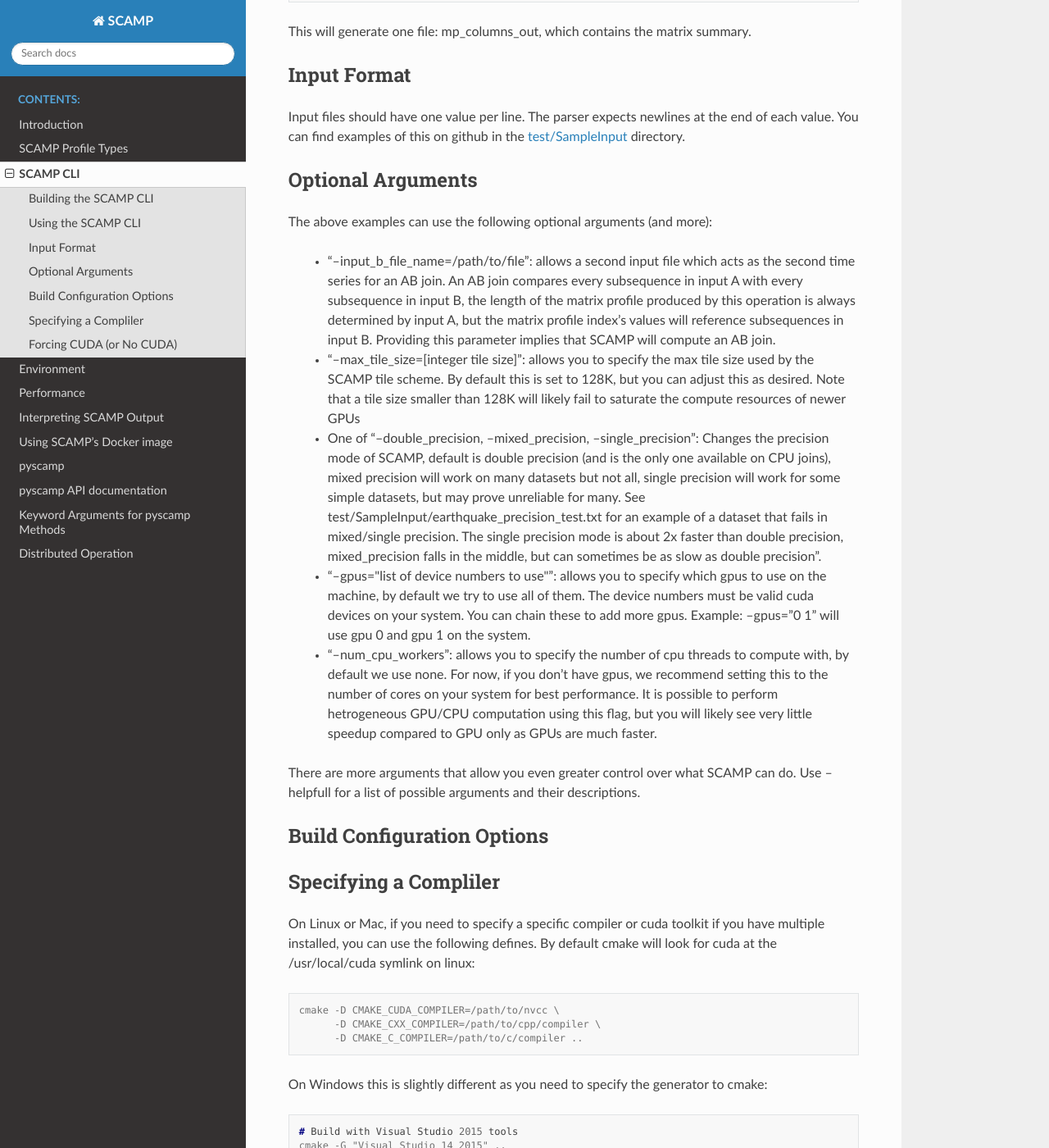
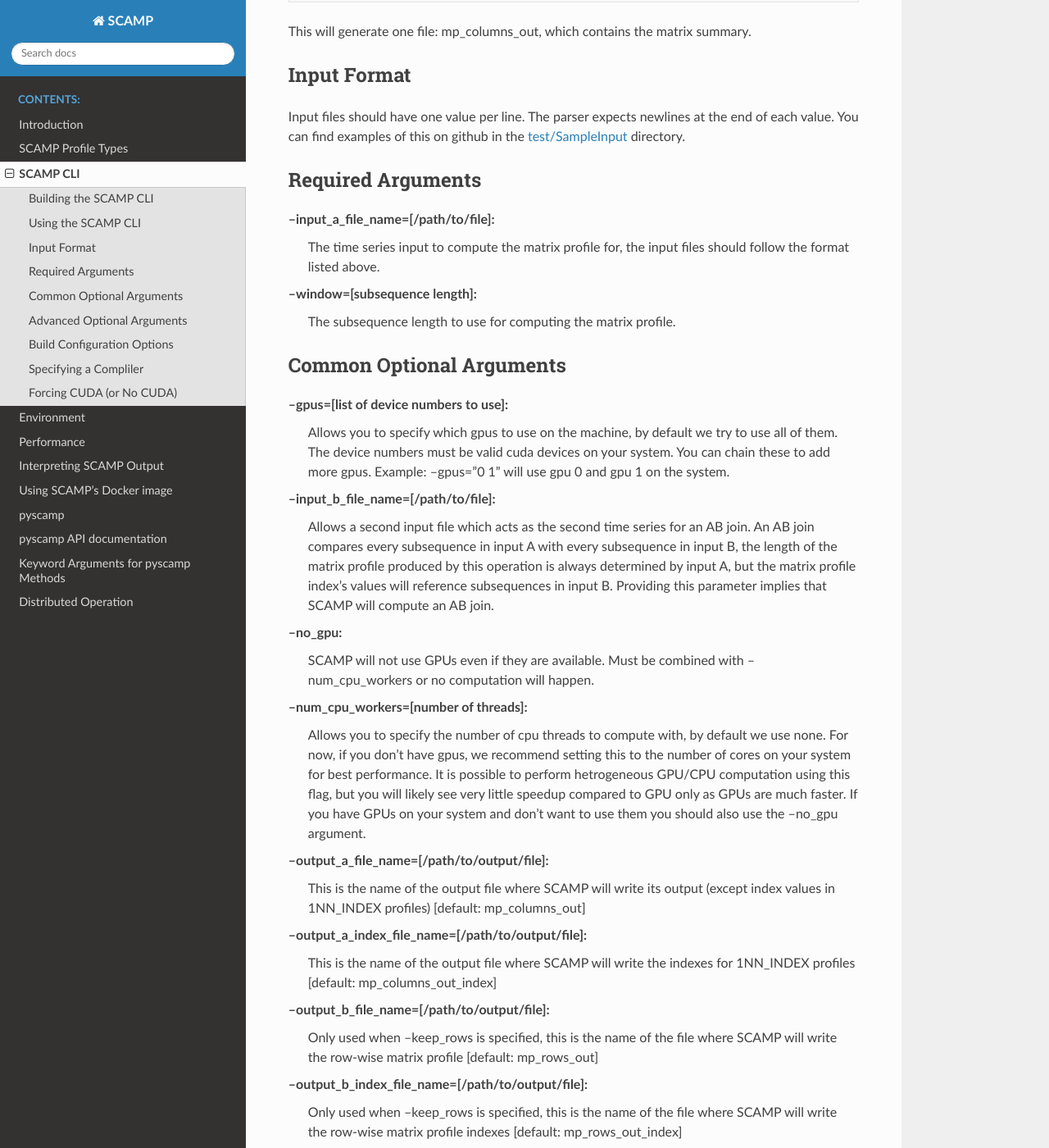
Before and after one commit to zpzim/SCAMP, a Sphinx documentation site: the page built from docs/source/cli.rst, in a window 1280 px wide and 1400 px high, scrolled down 1513 px. Shown: the whole window at 82% size. Built offline with Sphinx 7.4.7 and the Read the Docs theme 2.0.0, drawn with Linux system fonts in a browser that asks for light colours; some of the changed text lies outside the part shown.

Commit message:
Add more extensive documentation of the SCAMP CLI arguments (#44)
Added more extensive documentation of the SCAMP CLI Flags

Removed unused command line flag from SCAMP CLI

Fix out of date documentation of --high_precision_precompute CLI flag

```diff
--- a/docs/source/cli.rst
+++ b/docs/source/cli.rst
@@ -66,18 +66,87 @@
 Input files should have one value per line. The parser expects newlines at the end of each value. You can find examples of this on github in the `test/SampleInput <https://github.com/zpzim/SCAMP/tree/master/test/SampleInput>`_ directory.
 
 
-Optional Arguments
+Required Arguments
 ******************
 
-The above examples can use the following optional arguments (and more):
+--input_a_file_name=[/path/to/file]:
+  The time series input to compute the matrix profile for, the input files should follow the format listed above.
 
-  * "--input_b_file_name=/path/to/file": allows a second input file which acts as the second time series for an AB join. An AB join compares every subsequence in input A with every subsequence in input B, the length of the matrix profile produced by this operation is always determined by input A, but the matrix profile index's values will reference subsequences in input B. Providing this parameter implies that SCAMP will compute an AB join.
-  * "--max_tile_size=[integer tile size]": allows you to specify the max tile size used by the SCAMP tile scheme. By default this is set to 128K, but you can adjust this as desired. Note that a tile size smaller than 128K will likely fail to saturate the compute resources of newer GPUs
-  * One of "--double_precision, --mixed_precision, --single_precision": Changes the precision mode of SCAMP, default is double precision (and is the only one available on CPU joins), mixed precision will work on many datasets but not all, single precision will work for some simple datasets, but may prove unreliable for many. See test/SampleInput/earthquake_precision_test.txt for an example of a dataset that fails in mixed/single precision. The single precision mode is about 2x faster than double precision, mixed_precision falls in the middle, but can sometimes be as slow as double precision".
-  * "--gpus=\"list of device numbers to use\"": allows you to specify which gpus to use on the machine, by default we try to use all of them. The device numbers must be valid cuda devices on your system. You can chain these to add more gpus. Example: --gpus="0 1" will use gpu 0 and gpu 1 on the system.
-  * "--num_cpu_workers": allows you to specify the number of cpu threads to compute with, by default we use none. For now, if you don't have gpus, we recommend setting this to the number of cores on your system for best performance. It is possible to perform hetrogeneous GPU/CPU computation using this flag, but you will likely see very little speedup compared to GPU only as GPUs are much faster.
+--window=[subsequence length]:
+  The subsequence length to use for computing the matrix profile.
 
-There are more arguments that allow you even greater control over what SCAMP can do. Use --helpfull for a list of possible arguments and their descriptions.
+Common Optional Arguments
+*************************
+
+--gpus=[list of device numbers to use]:
+  Allows you to specify which gpus to use on the machine, by default we try to use all of them. The device numbers must be valid cuda devices on your system. You can chain these to add more gpus. Example: --gpus="0 1" will use gpu 0 and gpu 1 on the system.
+
+--input_b_file_name=[/path/to/file]:
+  Allows a second input file which acts as the second time series for an AB join. An AB join compares every subsequence in input A with every subsequence in input B, the length of the matrix profile produced by this operation is always determined by input A, but the matrix profile index's values will reference subsequences in input B. Providing this parameter implies that SCAMP will compute an AB join.
+
+--no_gpu:
+  SCAMP will not use GPUs even if they are available. Must be combined with --num_cpu_workers or no computation will happen.
+
+--num_cpu_workers=[number of threads]:
+  Allows you to specify the number of cpu threads to compute with, by default we use none. For now, if you don't have gpus, we recommend setting this to the number of cores on your system for best performance. It is possible to perform hetrogeneous GPU/CPU computation using this flag, but you will likely see very little speedup compared to GPU only as GPUs are much faster. If you have GPUs on your system and don't want to use them you should also use the --no_gpu argument.
+
+--output_a_file_name=[/path/to/output/file]:
+  This is the name of the output file where SCAMP will write its output (except index values in 1NN_INDEX profiles) [default: mp_columns_out]
+
+--output_a_index_file_name=[/path/to/output/file]:
+  This is the name of the output file where SCAMP will write the indexes for 1NN_INDEX profiles [default: mp_columns_out_index]
+
+--output_b_file_name=[/path/to/output/file]:
+  Only used when --keep_rows is specified, this is the name of the file where SCAMP will write the row-wise matrix profile [default: mp_rows_out]
+
+--output_b_index_file_name=[/path/to/output/file]:
+  Only used when --keep_rows is specified, this is the name of the file where SCAMP will write the row-wise matrix profile indexes [default: mp_rows_out_index]
+
+--output_pearson:
+  SCAMP will output pearson correlation rather than z-normalized euclidean distance.
+
+--print_debug_info:
+  By default SCAMP runs in silent_mode with no output, this option prints debugging information to stdout.
+
+--profile_type=[Type of profile to compute]:
+  Determines the type of matrix profile to compute. See the examples above and in :doc:`Profile Types </profiles>`.
+
+--reduced_height=[height of output matrix]:
+  For matrix summary profiles, the height of the reduced resoulution distance matrix output.
+
+--reduced_width=[width of output matrix]:
+  For matrix summary profiles, the width of the reduced resoulution distance matrix output.
+
+--threshold=[correlation threshold in the interval [0,1] ]:
+  For sum / histogram / knn / matrix_summary profiles. Correlations below this value will be ignored from the final output.
+
+Advanced Optional Arguments
+***************************
+
+One of [--double_precision, --mixed_precision, --single_precision]:
+  Changes the precision mode of SCAMP, default is double precision (and is the only one available on CPU joins), mixed precision will work on many datasets but not all, single precision will work for some simple datasets, but may prove unreliable for many. See test/SampleInput/earthquake_precision_test.txt for an example of a dataset that fails in mixed/single precision. The single precision mode is about 2x faster than double precision, mixed_precision falls in the middle, but can sometimes be as slow as double precision".
+
+--aligned:
+  For ab-joins only, indicates that A and B may start with the same sequence and must consider an exclusion zone.
+
+--high_precision_precompute:
+  Computes the norms of each subsequence during the precomputation step with a more precise, but potentially slower formula with complexity **O(len(timeseries)*sublen)**, this should be tried if you run into issues with the standard method in double precison and need more precise calculations.
+
+--keep_rows:
+  Informs SCAMP to compute the "rowwise mp" and output in a a separate file specified by the flag --output_b_file_name.
+
+  #. In self-joins, specifying this flag results in "output_a_file_name" containing the right matrix profile and "output_b_file_name" containing the left, these can be used to compute time series chains.
+
+  #. This is also useful when computing a distributed self-join, so as to not recompute values in the lower-trianglular portion of the symmetric distance matrix.
+
+--global_col=[global col of the distance matrix in a distributed join]:
+  Informs SCAMP that this join is part of a larger distributed join which starts at this column in the larger distance matrix, this allows us to pick an appropriate exclusion zone for our computation if necessary.
+
+--global_row=[global row of the distance matrix in a distributed join]:
+  Informs SCAMP that this join is part of a larger distributed join which starts at this row in the larger distance matrix, this allows us to pick an appropriate exclusion zone for our computation if necessary.
+
+--max_tile_size=[integer tile size]:
+  Allows you to specify the max tile size used by the SCAMP tile scheme. By default this is set to 128K, but you can adjust this as desired. Note that a tile size smaller than 128K will likely fail to saturate the compute resources of newer GPUs
 
 
 .. _build-config-options:
--- a/docs/source/interpreting_output.rst
+++ b/docs/source/interpreting_output.rst
@@ -26,7 +26,7 @@
 
 We have tried to prevent catastrophic roundoff error in SCAMP by using an epsilon (currently hardcoded to 1e-13). If the sum of squared error from the mean for the values in a particular subsequence is less than this epsilon, then SCAMP considers the subsequence totally flat (as defined above). This will cause NaN to be output for that subsequence.
 
-In addition, by default we use compensated arithemtic to compute the subsequence means and a high-precision brute force O(nm) approcach for computing the subsequence norms. With this approach precomputation can be expensive when a very large subsequence length is chosen in combonation with a large input size. If you would like to speed up the precomputation with a potential loss of accuracy you can specify (CLI flag: --high_precision_precompute=false) as an option to use a faster, more imprecise method.
+In addition, by default we use compensated arithemtic to compute the subsequence means and optionally a high-precision brute force O(nm) approcach for computing the subsequence norms. With this approach precomputation can be expensive when a very large subsequence length is chosen in combonation with a large input size. If you would like to use this method of computation in exchange for speed you can specify (CLI flag: --high_precision_precompute) as an option to use this slower, more precise method.
 
 SCAMP Output Precision
 **********************
```
Also changed, not shown: 1 other file.
